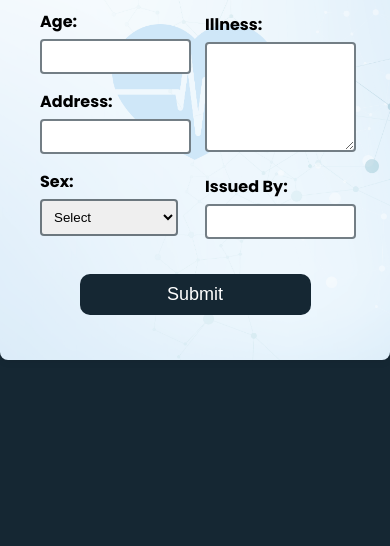
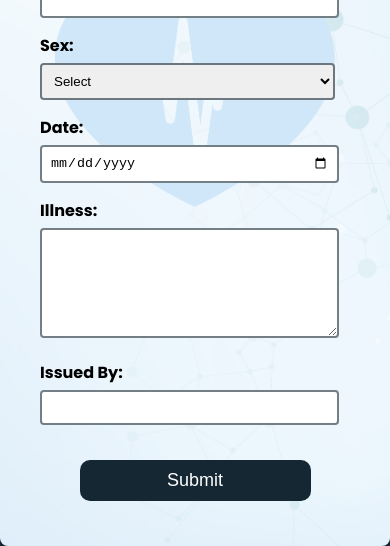
Before and after one commit to Elashico/Medical_Cert_maker, a plain HTML site: page index.html in a window 390 px wide. Shown: the part 330-876 px from the top of the page. Before the commit the page ends 844 px from the top, so only its background shows below. Drawn offline with Linux system fonts and the light colour scheme.

Commit message:
add more responsiveness towards width

```diff
--- a/style.css
+++ b/style.css
@@ -71,3 +71,10 @@ body {
 .form-group button:hover {
     background-color: #1b3547;
 }
+
+@media (max-width: 500px) {
+    .form-columns {
+        display: block;
+        padding-top: 50px;
+    }
+}
```
Also changed, not shown: index.html (+1 -0 lines).
